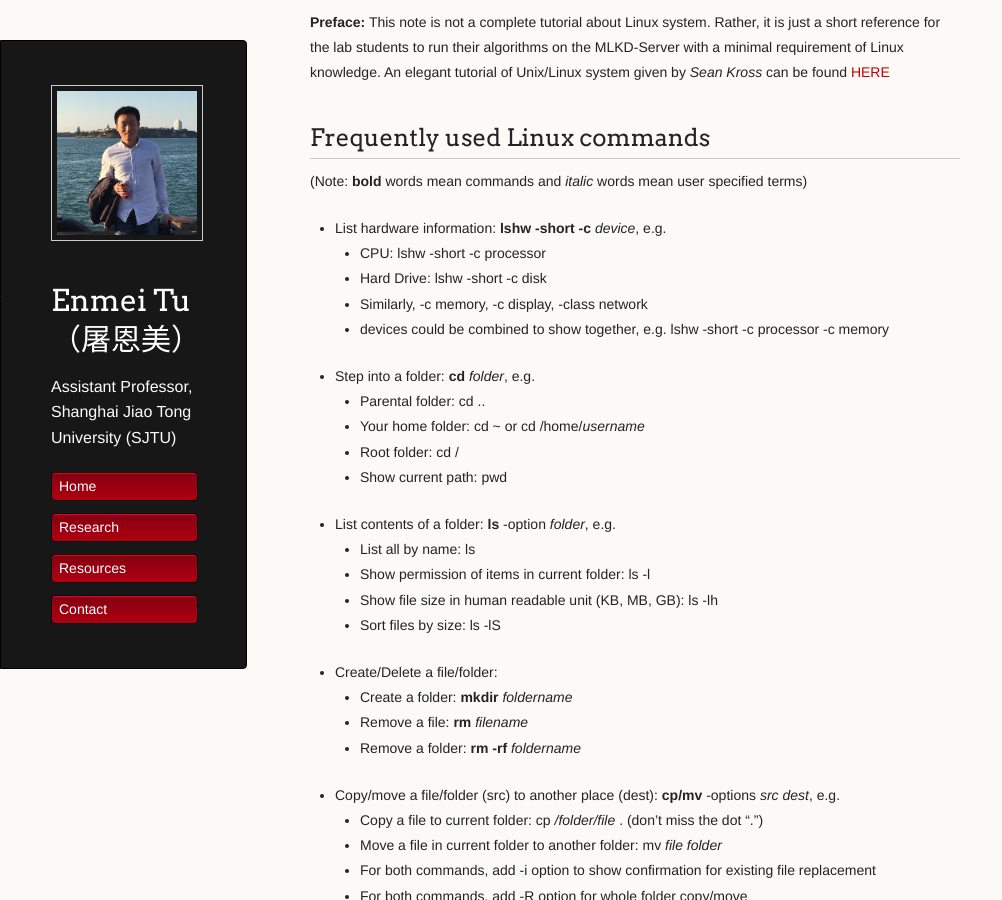
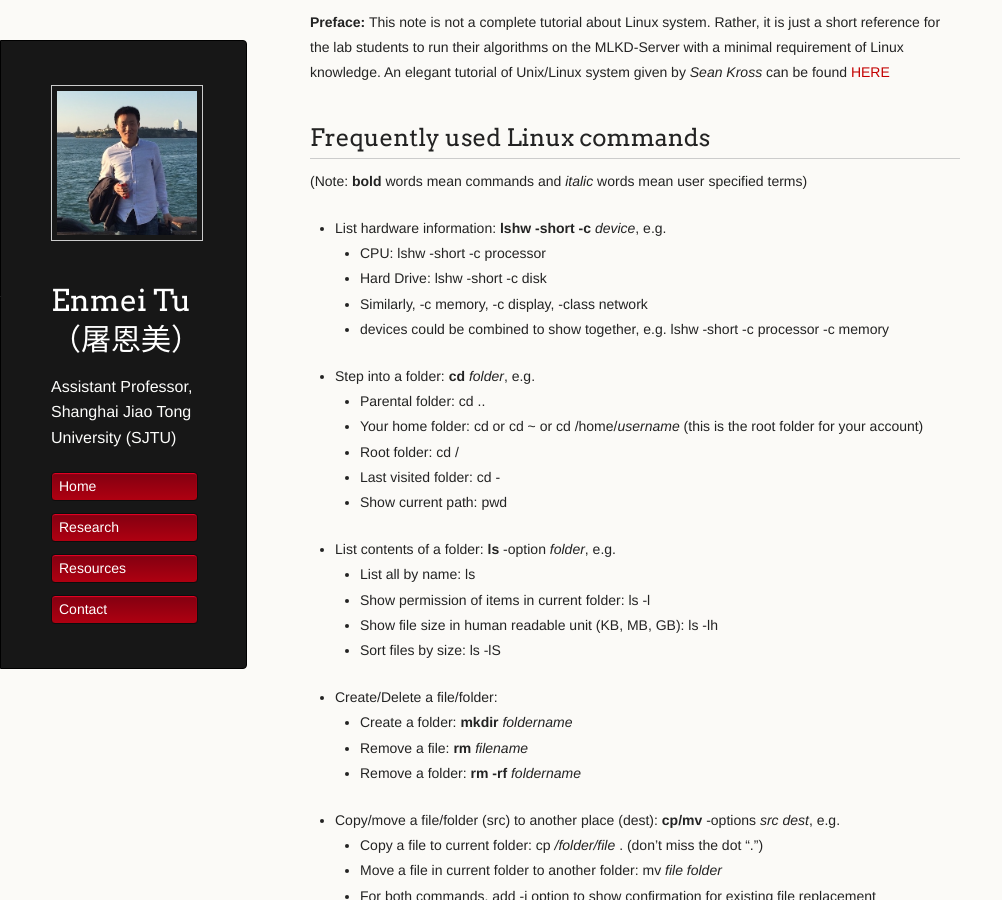
Before and after one commit to hellotem/enmeitu.github.io, a Jekyll site: the page built from resource/linux.md, in a window 1280 px wide and 900 px high. Shown: the whole window, without its empty margins (0-1002 px from the left). Built offline with Jekyll 4.4.1, drawn with Linux system fonts in a browser that asks for light colours; our own code applies the rules of GitHub Pages for plain Markdown files.

```diff
--- a/resource/linux.md
+++ b/resource/linux.md
@@ -10,8 +10,9 @@
    - devices could be combined to show together, e.g. lshw -short -c processor -c memory
  * Step into a folder: **cd** _folder_, e.g.
    - Parental folder: cd ..
-   - Your home folder: cd ~ or cd /home/_username_
+   - Your home folder: cd or cd ~ or cd /home/_username_ (this is the root folder for your account)
    - Root folder: cd /
+   - Last visited folder: cd -
    - Show current path: pwd
  * List contents of a folder: **ls** -option _folder_, e.g.
    - List all by name: ls
```
Also changed, not shown: index.md (+1 -1 lines).
